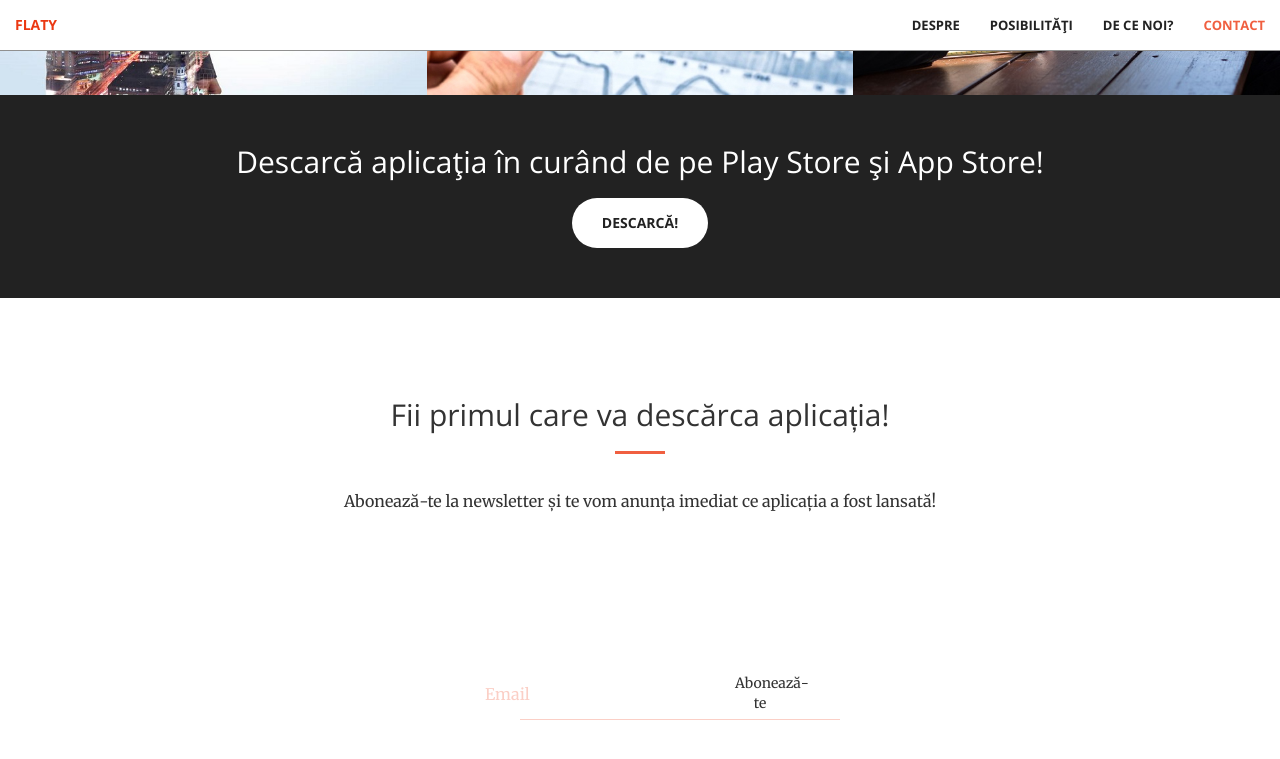
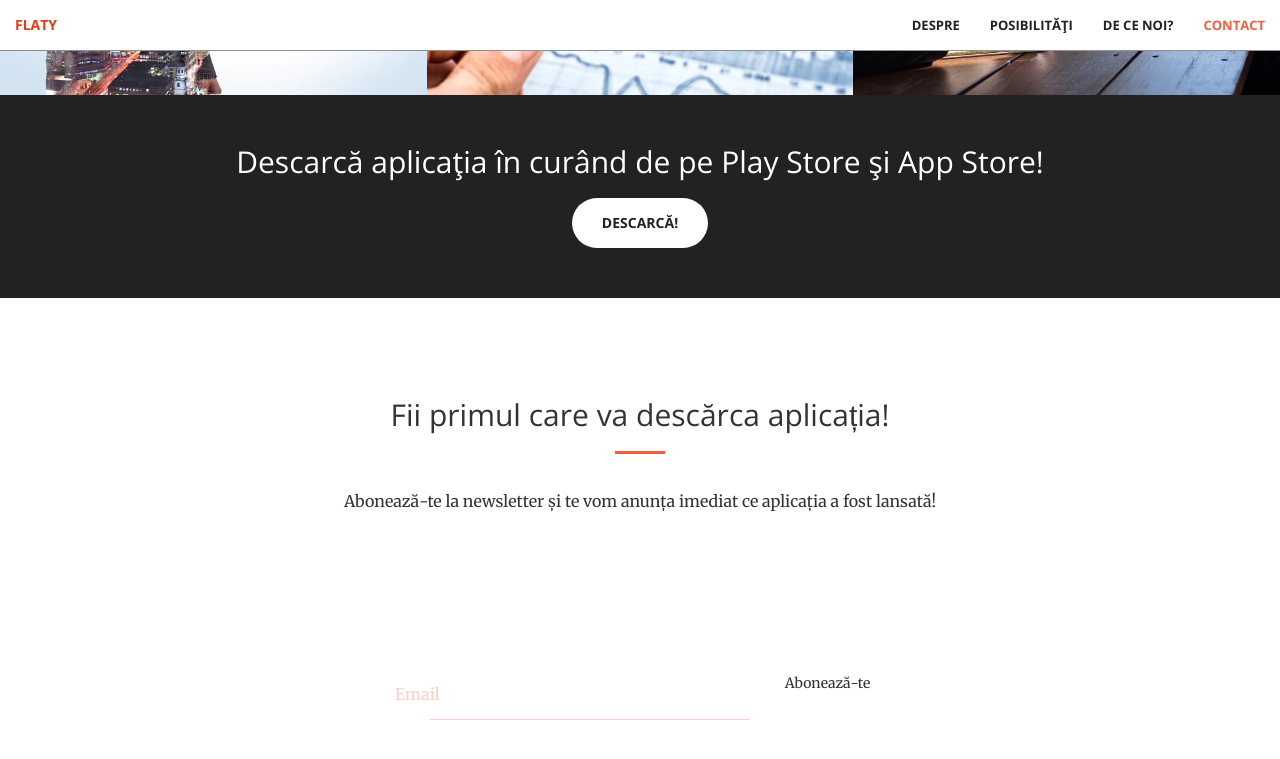
Before and after one commit to rptoma/Flaty-landing-page-2, a Jekyll site: the page built from index.html, in a window 1280 px wide and 900 px high, scrolled down 2293 px. Shown: the top 759 px of the window. Built offline with Jekyll 4.4.1, drawn with Linux system fonts in a browser that asks for light colours.

Commit message:
Update _base.scss

```diff
--- a/_sass/_base.scss
+++ b/_sass/_base.scss
@@ -164,9 +164,10 @@ aside {
 }
 
 form {
-  width: $width;
+  width: 500px;
   margin: 45px auto;
-  }
+}
+
 // INPUTS // ============================== //
 textarea {
   resize: none;
```
